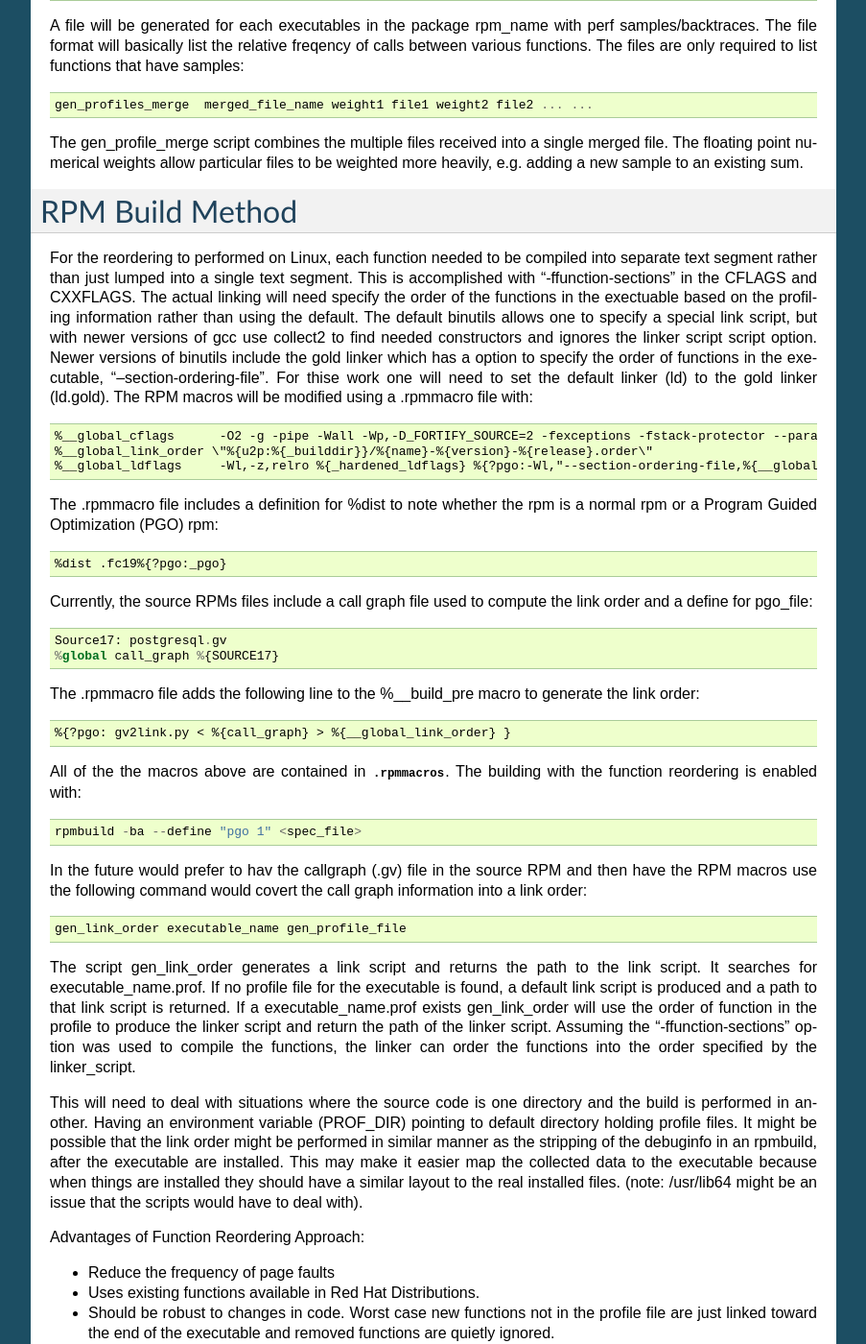
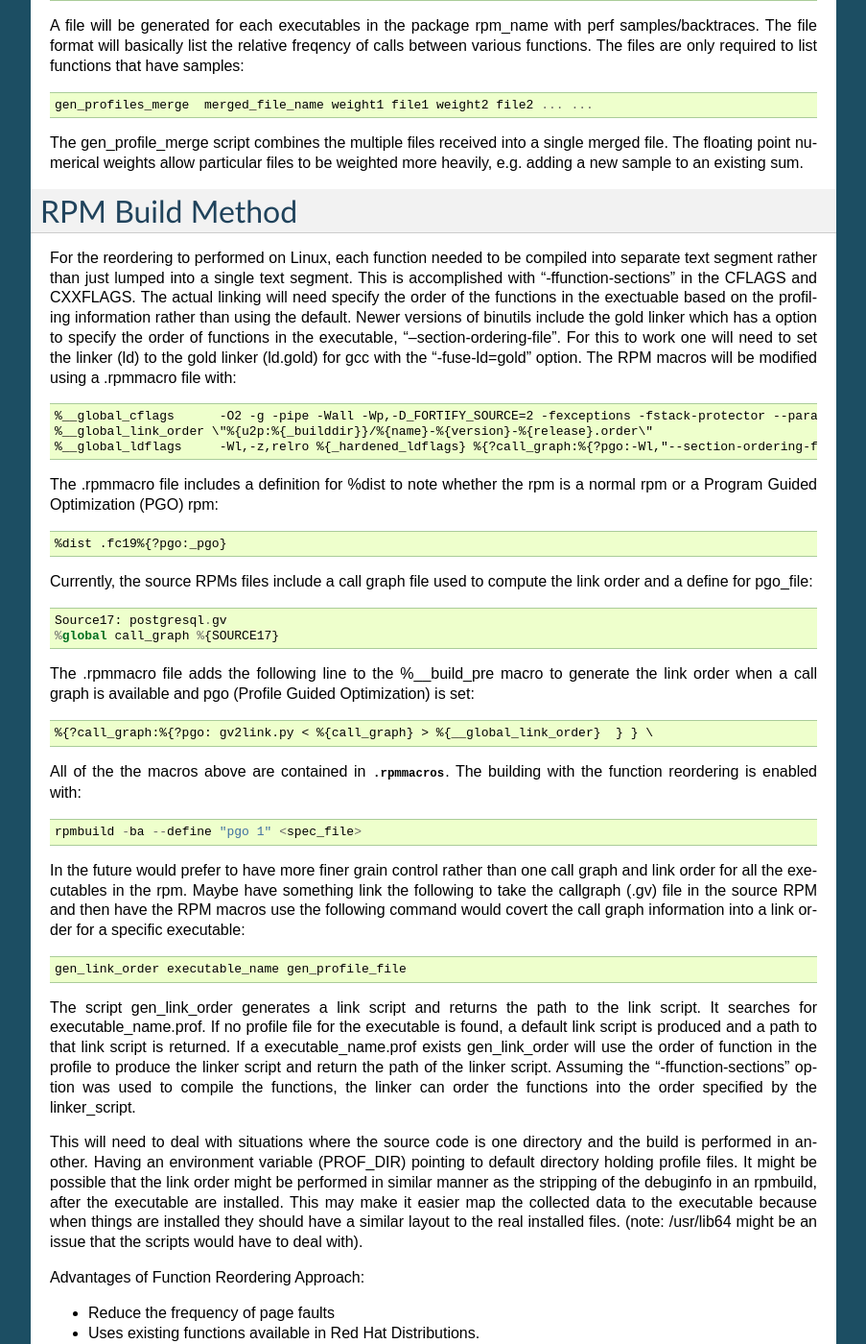
Before and after one commit to wcohen/sediment, a Sphinx documentation site: the page built from docs/pop.rst, in a window 1280 px wide and 1400 px high, scrolled down 3266 px. Shown: the whole window at 96% size, without its empty margins (198-1101 px from the left). Built offline with Sphinx 7.4.7, drawn with Linux system fonts in a browser that asks for light colours.

Commit message:
Update to use the GCC "-fuse-ld=gold" option
Rather than setting the alternatives which requires root permissions
the macros now use the GCC "-fuse-ld=gold" option.  This will allow
normal users to build optimized rpms.

```diff
--- a/docs/pop.rst
+++ b/docs/pop.rst
@@ -264,18 +264,15 @@ and CXXFLAGS.
 The actual linking will need specify the order of the functions
 in the exectuable based on the profiling information
 rather than using the default.
-The default binutils allows one to specify a special link script, but
-with newer versions of gcc use collect2 to find needed constructors
-and ignores the linker script script option.
 Newer versions of binutils include the gold linker which has a option
 to specify the order of functions in the executable, "--section-ordering-file".
-For thise work one will need to set the default linker
-(ld) to the gold linker (ld.gold).
+For this to work one will need to set the linker
+(ld) to the gold linker (ld.gold) for gcc with the "-fuse-ld=gold" option.
 The RPM macros will be modified using a .rpmmacro file with::
 
-  %__global_cflags	-O2 -g -pipe -Wall -Wp,-D_FORTIFY_SOURCE=2 -fexceptions -fstack-protector --param=ssp-buffer-size=4 %{_hardened_cflags} %{?pgo:-ffunction-sections -fdata-sections}
+  %__global_cflags	-O2 -g -pipe -Wall -Wp,-D_FORTIFY_SOURCE=2 -fexceptions -fstack-protector --param=ssp-buffer-size=4 %{_hardened_cflags} %{?call_graph:%{?pgo:-ffunction-sections -fdata-sections -fuse-ld=gold}}
   %__global_link_order \"%{u2p:%{_builddir}}/%{name}-%{version}-%{release}.order\"
-  %__global_ldflags	-Wl,-z,relro %{_hardened_ldflags} %{?pgo:-Wl,"--section-ordering-file,%{__global_link_order}"}
+  %__global_ldflags	-Wl,-z,relro %{_hardened_ldflags} %{?call_graph:%{?pgo:-Wl,"--section-ordering-file,%{__global_link_order}}"}
 
 The .rpmmacro file includes a definition for %dist to note whether the
 rpm is a normal rpm or a Program Guided Optimization (PGO) rpm::
@@ -289,9 +286,10 @@ the link order and a define for pgo_file::
   %global call_graph %{SOURCE17}
 
 The .rpmmacro file adds the following line to the %__build_pre macro
-to generate the link order::
+to generate the link order when a call graph is available and pgo
+(Profile Guided Optimization) is set::
 
-    %{?pgo: gv2link.py < %{call_graph} > %{__global_link_order} }
+  %{?call_graph:%{?pgo: gv2link.py < %{call_graph} > %{__global_link_order}  } } \
 
 All of the the macros above are contained in :download:`.rpmmacros
 <.rpmmacros>`.  The building with the function reordering is enabled
@@ -299,9 +297,12 @@ with::
 
   rpmbuild -ba --define "pgo 1" <spec_file>
 
-In the future would prefer to hav the callgraph (.gv) file in the
-source RPM and then have the RPM macros use the following command
-would covert the call graph information into a link order::
+In the future would prefer to have more finer grain control rather
+than one call graph and link order for all the executables in the rpm.
+Maybe have something link the following to take the callgraph (.gv)
+file in the source RPM and then have the RPM macros use the following
+command would covert the call graph information into a link order for
+a specific executable::
 
   gen_link_order executable_name gen_profile_file
 
```
Also changed, not shown: 1 other file.
